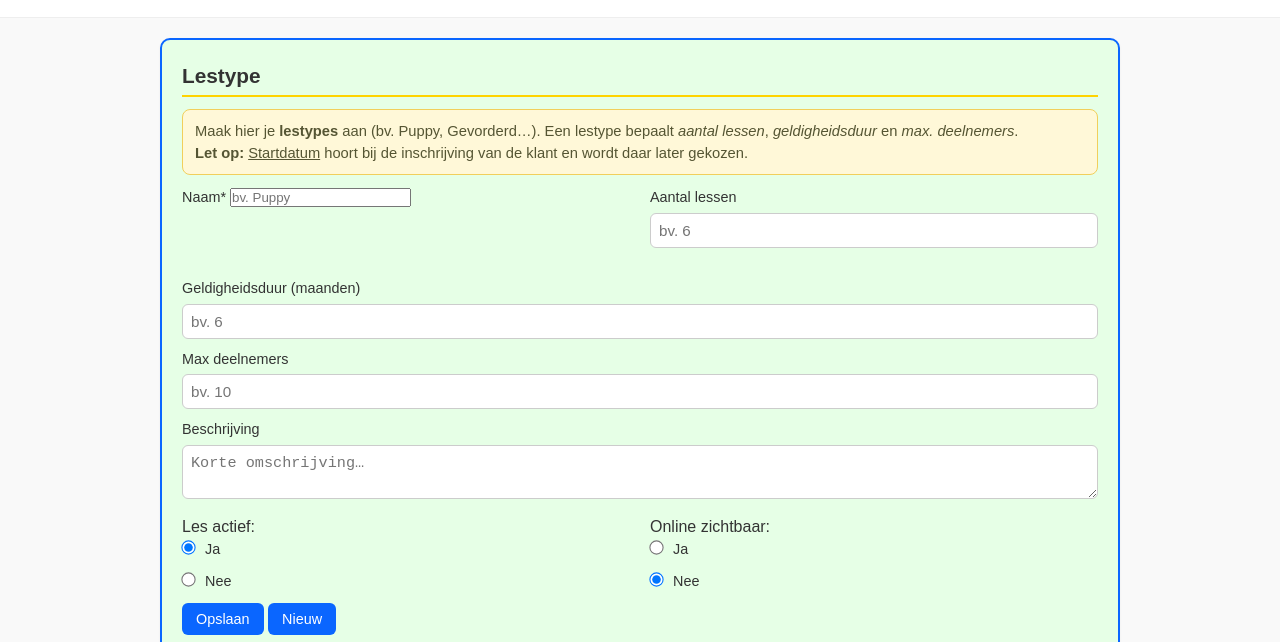
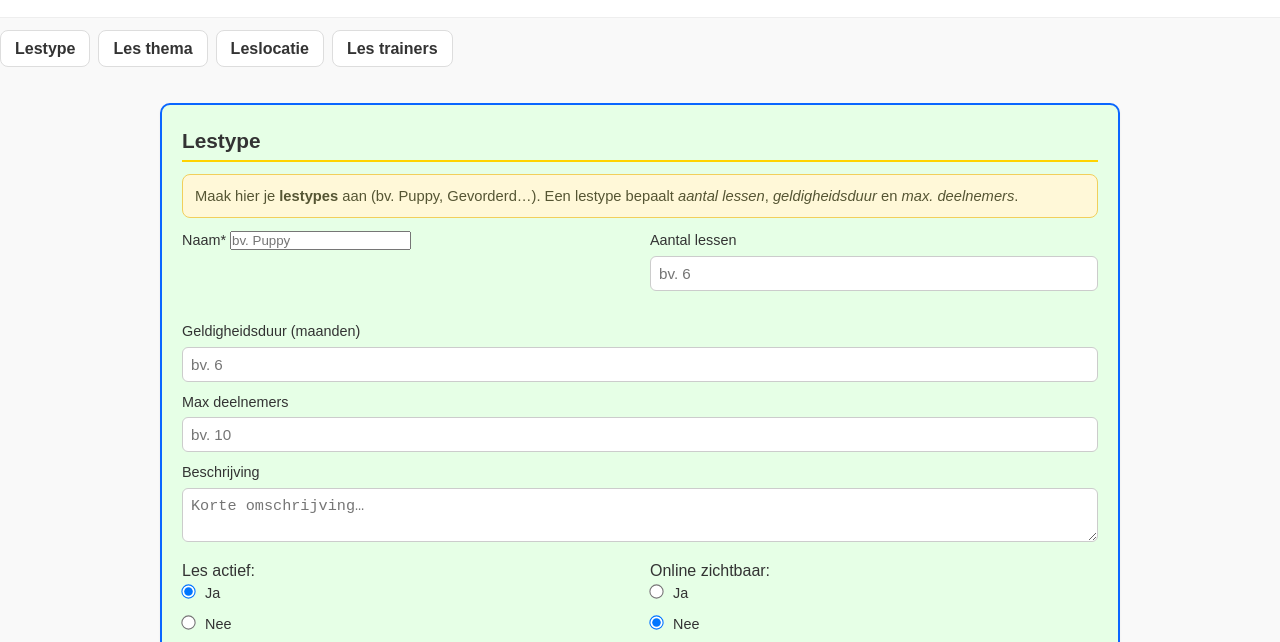
Before and after one commit to superhond-be/superhond-webapp, a website: page public/les-instellingen.html in a window 1280 px wide. Shown: the part 139-781 px from the top of the page. Drawn offline with Linux system fonts and the light colour scheme.

Commit message:
Update les-instellingen.html

```diff
--- a/public/les-instellingen.html
+++ b/public/les-instellingen.html
@@ -5,15 +5,18 @@
   <title>Superhond · Les instellingen</title>
   <link rel="stylesheet" href="styles.css">
   <style>
-    .help {
-      background: #fff8d8;
-      border: 1px solid #f1cf5b;
-      border-radius: 8px;
-      padding: 10px 12px;
-      margin: 0 0 12px 0;
-      font-size: .92rem;
-      color: #553;
+    /* kleine helpkaders */
+    .help{
+      background:#fff8d8;border:1px solid #f1cf5b;border-radius:8px;
+      padding:10px 12px;margin:0 0 12px 0;font-size:.92rem;color:#553;
     }
+    /* horizontale tabs (ankerlinks) */
+    .tabs{display:flex;gap:8px;margin:12px 0 16px;flex-wrap:wrap}
+    .tab-btn{
+      display:inline-block;background:#fff;border:1px solid #ddd;border-radius:8px;
+      padding:8px 14px;font-weight:600;color:#333;text-decoration:none;line-height:1.2
+    }
+    .tab-btn:hover{background:#ffd300;border-color:#ffd300;color:#222}
   </style>
 </head>
 <body>
@@ -30,6 +33,14 @@
 
   <header><h1>Les instellingen</h1></header>
 
+  <!-- Tabs: links → rechts, springen naar de secties -->
+  <div class="tabs">
+    <a class="tab-btn" href="#sect-type">Lestype</a>
+    <a class="tab-btn" href="#sect-thema">Les thema</a>
+    <a class="tab-btn" href="#sect-loc">Leslocatie</a>
+    <a class="tab-btn" href="#sect-trainer">Les trainers</a>
+  </div>
+
   <main>
     <!-- 1) LESTYPE -->
     <section class="card" id="sect-type">
@@ -37,7 +48,6 @@
       <div class="help">
         Maak hier je <b>lestypes</b> aan (bv. Puppy, Gevorderd…). Een lestype bepaalt
         <i>aantal lessen</i>, <i>geldigheidsduur</i> en <i>max. deelnemers</i>.
-        <br><b>Let op:</b> <u>Startdatum</u> hoort bij de inschrijving van de klant en wordt daar later gekozen.
       </div>
 
       <form id="form-type">
@@ -168,7 +178,7 @@
           <tr class="placeholder">
             <td colspan="5" style="text-align:center;color:#777;">
               Nog geen <strong>leslocaties</strong>. Vul het formulier in en klik <em>Opslaan</em>.
-              Gebruik het 📍-icoon in de lijst om het adres in Google Maps te bekijken.
+              Gebruik het 📍-icoon om het adres in Google Maps te bekijken.
             </td>
           </tr>
         </tbody>
@@ -211,8 +221,8 @@
 
   <footer>&copy; 2025 Superhond.be – Admin Portaal</footer>
 
-  <!-- scripts -->
-  <script src="js/script.js"></script>
-  <script src="js/les-instellingen.js"></script>
+  <!-- Scripts: let op hoofdletter J -->
+  <script src="Js/script.js"></script>
+  <script src="Js/lessen-instellingen.js"></script>
 </body>
 </html>
```
